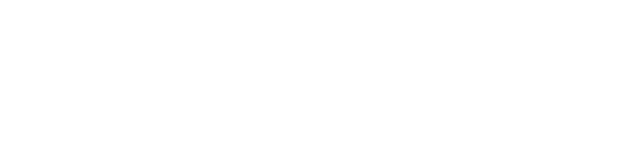
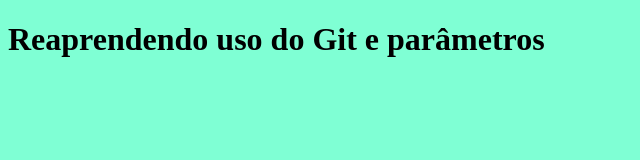
Before and after one commit to TCaredT/deznovembro, a plain HTML site: page index.html in a window 1280 px wide. Shown: the whole page, without its empty margins (0-640 px from the left). Drawn offline with Linux system fonts and the light colour scheme.

Commit message:
fazendo atualização só de 1 dos arquivos pra não quebrar o código

```diff
--- a/index.html
+++ b/index.html
@@ -6,6 +6,12 @@
     <title>Document</title>
 </head>
 <body>
+    <h1>Reaprendendo uso do Git e parâmetros</h1>
 
+    <style>
+        body {
+            background-color:aquamarine;
+        }
+    </style>
 </body>
 </html>
```
